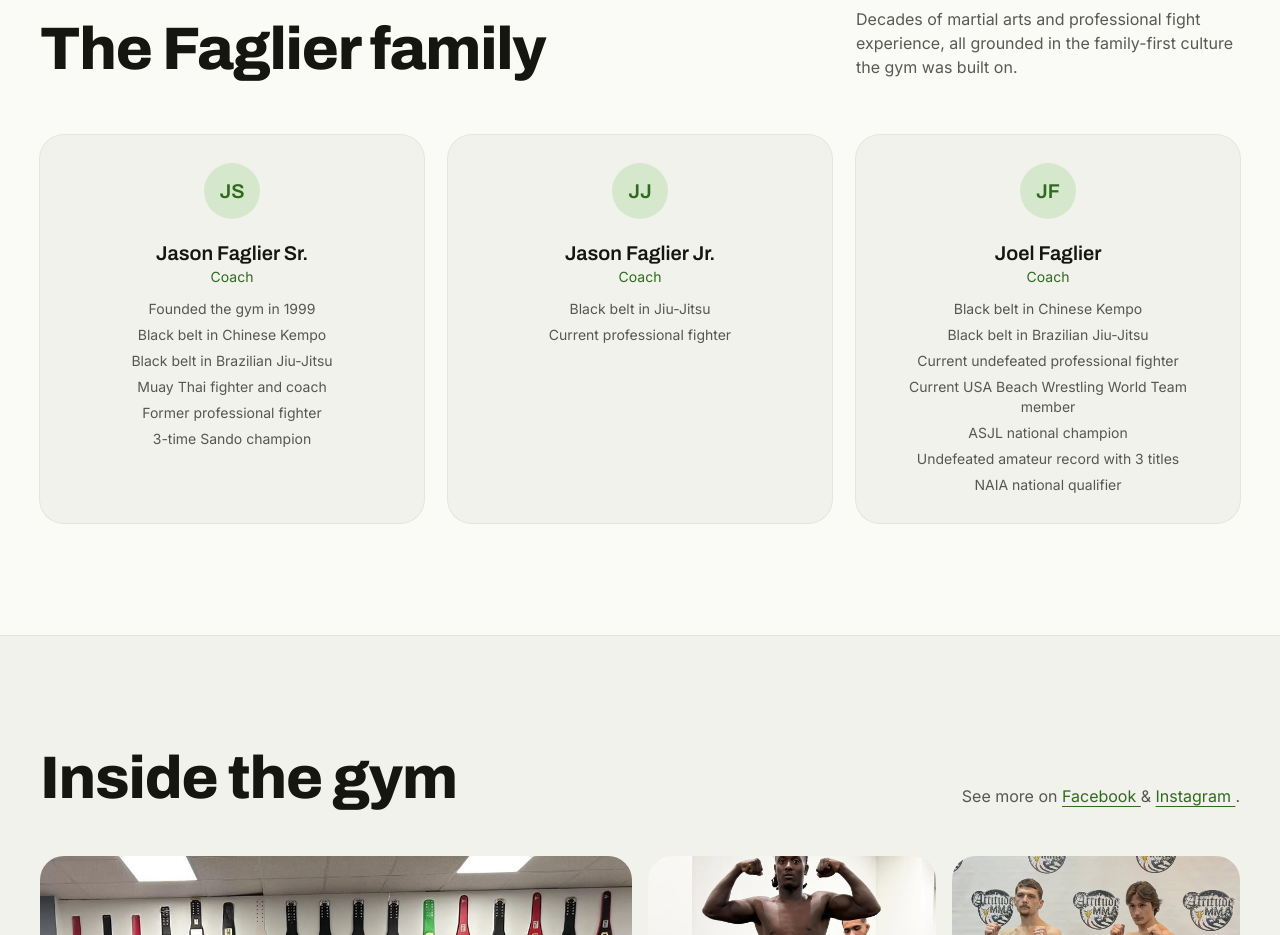
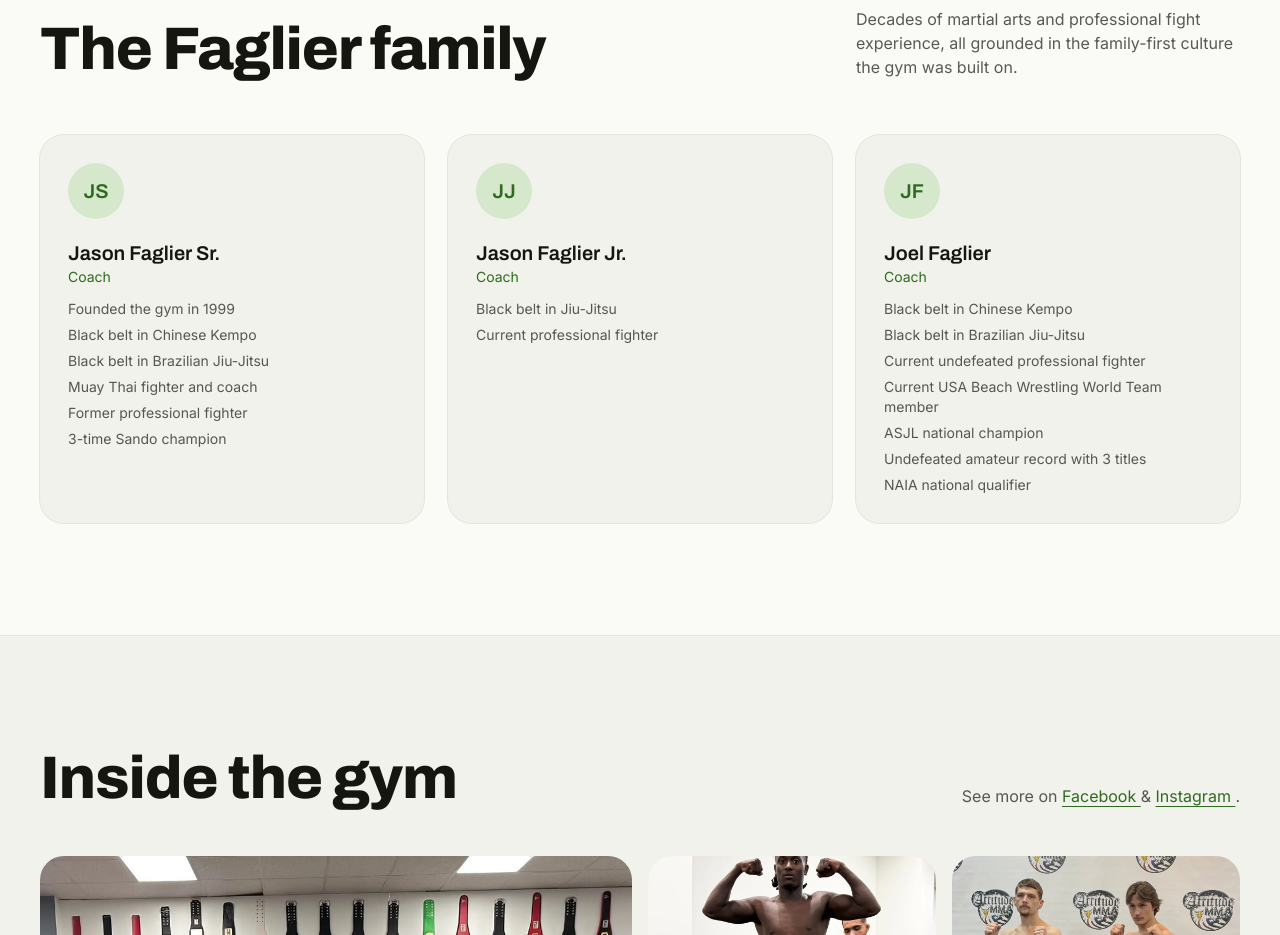
Before and after one commit to grndlvl/fagliers, a website: page index.html in a window 1280 px wide. Shown: the part 5260-6195 px from the top of the page. Drawn offline with nearby package versions, Linux system fonts and the light colour scheme; files that its build step writes are made by us from their sources.

Commit message:
Center coach cards with a maximum width and left-aligned content

```diff
--- a/index.html
+++ b/index.html
@@ -381,9 +381,9 @@
           <p class="max-w-sm text-ink/70">Decades of martial arts and professional fight experience, all grounded in the family-first culture the gym was built on.</p>
         </div>
 
-        <div class="mt-14 grid md:grid-cols-3 gap-6 text-center">
-          <article class="rounded-3xl bg-paper-mist ring-1 ring-paper-line p-7">
-            <div class="mx-auto h-14 w-14 rounded-full bg-brand/20 text-brand-deep flex items-center justify-center font-display font-800 text-xl" aria-hidden="true">JS</div>
+        <div class="mx-auto mt-14 grid max-w-7xl md:grid-cols-3 justify-items-center gap-6">
+          <article class="w-full max-w-sm rounded-3xl bg-paper-mist ring-1 ring-paper-line p-7">
+            <div class="h-14 w-14 rounded-full bg-brand/20 text-brand-deep flex items-center justify-center font-display font-800 text-xl" aria-hidden="true">JS</div>
             <h3 class="mt-5 font-display font-800 text-xl">Jason Faglier Sr.</h3>
             <p class="text-sm font-600 text-brand-deep">Coach</p>
             <ul class="mt-3 space-y-1.5 text-sm text-ink/70">
@@ -395,8 +395,8 @@
               <li>3-time Sando champion</li>
             </ul>
           </article>
-          <article class="rounded-3xl bg-paper-mist ring-1 ring-paper-line p-7">
-            <div class="mx-auto h-14 w-14 rounded-full bg-brand/20 text-brand-deep flex items-center justify-center font-display font-800 text-xl" aria-hidden="true">JJ</div>
+          <article class="w-full max-w-sm rounded-3xl bg-paper-mist ring-1 ring-paper-line p-7">
+            <div class="h-14 w-14 rounded-full bg-brand/20 text-brand-deep flex items-center justify-center font-display font-800 text-xl" aria-hidden="true">JJ</div>
             <h3 class="mt-5 font-display font-800 text-xl">Jason Faglier Jr.</h3>
             <p class="text-sm font-600 text-brand-deep">Coach</p>
             <ul class="mt-3 space-y-1.5 text-sm text-ink/70">
@@ -404,8 +404,8 @@
               <li>Current professional fighter</li>
             </ul>
           </article>
-          <article class="rounded-3xl bg-paper-mist ring-1 ring-paper-line p-7">
-            <div class="mx-auto h-14 w-14 rounded-full bg-brand/20 text-brand-deep flex items-center justify-center font-display font-800 text-xl" aria-hidden="true">JF</div>
+          <article class="w-full max-w-sm rounded-3xl bg-paper-mist ring-1 ring-paper-line p-7">
+            <div class="h-14 w-14 rounded-full bg-brand/20 text-brand-deep flex items-center justify-center font-display font-800 text-xl" aria-hidden="true">JF</div>
             <h3 class="mt-5 font-display font-800 text-xl">Joel Faglier</h3>
             <p class="text-sm font-600 text-brand-deep">Coach</p>
             <ul class="mt-3 space-y-1.5 text-sm text-ink/70">
```
